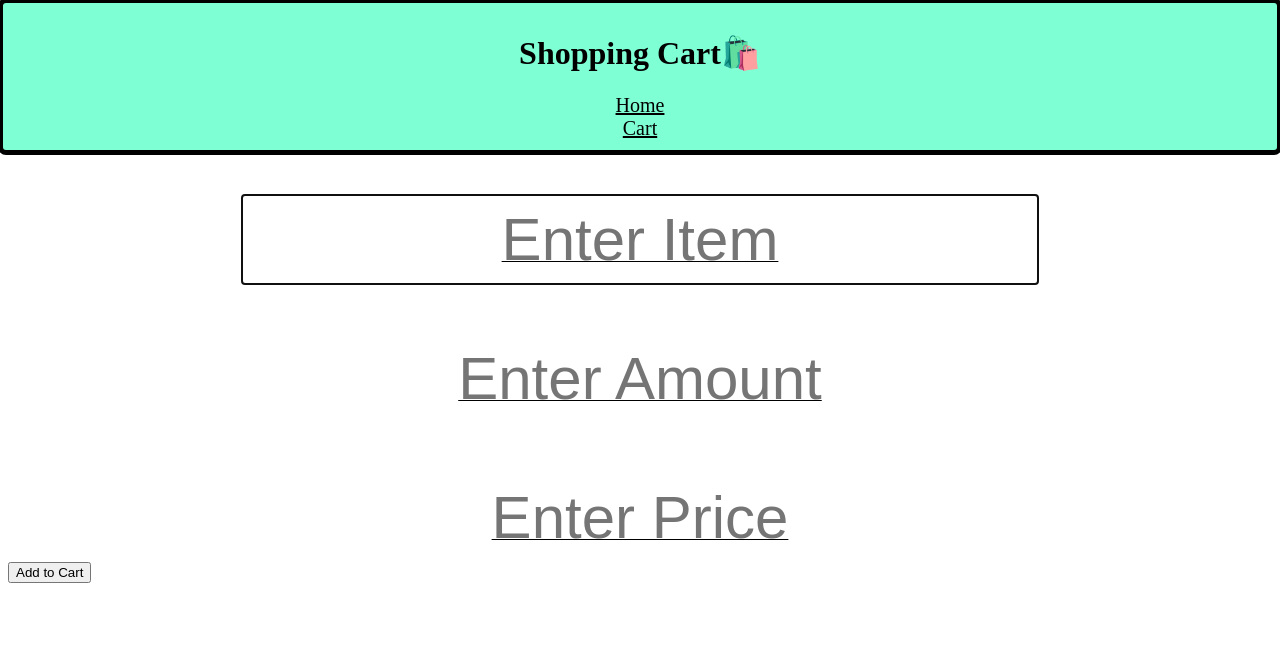
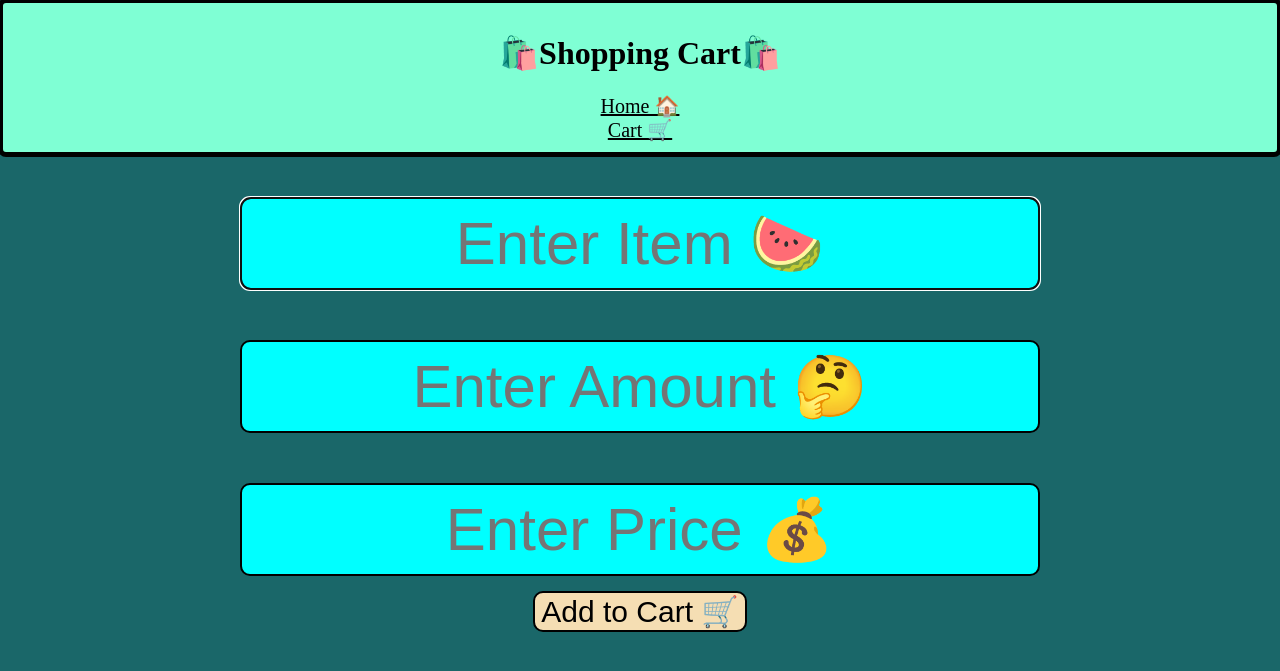
Before and after one commit to Shevilll/ShoppingCart, a Flask app: page / in a window 1280 px wide. Shown: the top 671 px of the page. Run offline with Flask 3, Linux system fonts and the light colour scheme.

Commit message:
Working on cart

```diff
--- a/app.py
+++ b/app.py
@@ -23,7 +23,7 @@ def add():
 @app.route("/data")
 def data():
     data = cur.execute("select * from data")
-    return render_template("data.html",data=data)
+    return render_template("data.html",item=data.fetchall())
 
 
 if __name__ == "__main__":
--- a/static/style.css
+++ b/static/style.css
@@ -1,3 +1,7 @@
+body{
+    background-color: rgb(26, 103, 105);
+}
+
 .header{
     background-color: aquamarine;
     margin: -10px;
@@ -14,14 +18,14 @@
 }
 .input{
     display: block;
-    align-self: center;
     text-align: center;
     margin: auto;
     font-size: 60px;
-    border: 0px;
-    text-decoration: underline 1px;
     padding: 10px;
     margin-top: 50px;
+    background-color: rgb(0, 255, 255);
+    border: 2px solid;
+    border-radius: 10px;
 }
 
 input[type=number]::-webkit-inner-spin-button,
@@ -29,3 +33,15 @@ input[type=number]::-webkit-outer-spin-button {
   -webkit-appearance: none;
   margin: 0;
 }
+
+#add{
+    display: block;
+    text-align: center;
+    margin: auto;
+    border: 0px;
+    background-color: wheat;
+    font-size: 30px;
+    margin-top: 15px;
+    border: 2px solid;
+    border-radius: 10px;
+}
--- a/templates/index.html
+++ b/templates/index.html
@@ -6,10 +6,10 @@
 {% block body %}
     <div id="input">
         <form action="/add" method="post">
-            <input class="input" type="text" name="name" autofocus placeholder="Enter Item" required autocomplete="off">
-            <input class="input" type="number" min="0" name="amount" autofocus placeholder="Enter Amount" required autocomplete="off">
-            <input class="input" type="number" min="0" name="price" autofocus placeholder="Enter Price" required autocomplete="off">
-            <button id="add">Add to Cart</button>
+            <input class="input" type="text" name="name" autofocus placeholder="Enter Item 🍉" required autocomplete="off">
+            <input class="input" type="number" min="0" name="amount" autofocus placeholder="Enter Amount 🤔" required autocomplete="off">
+            <input class="input" type="number" min="0" name="price" autofocus placeholder="Enter Price 💰" required autocomplete="off">
+            <button id="add">Add to Cart 🛒</button>
         </form>
     </div>
 {% endblock %}
--- a/templates/layout.html
+++ b/templates/layout.html
@@ -11,9 +11,9 @@
 </head>
 <body>
     <div class="header">
-        <h1>Shopping Cart🛍️</h1>
-        <a href="/" class="head">Home</a>
-        <a href="/data" class="head">Cart</a>
+        <h1>🛍️Shopping Cart🛍️</h1>
+        <a href="/" class="head">Home 🏠</a>
+        <a href="/data" class="head">Cart 🛒</a>
     </div>
     {% block body %}
     {% endblock %}
```
Also changed, not shown: templates/data.html (+18 -3 lines), cart.db.
